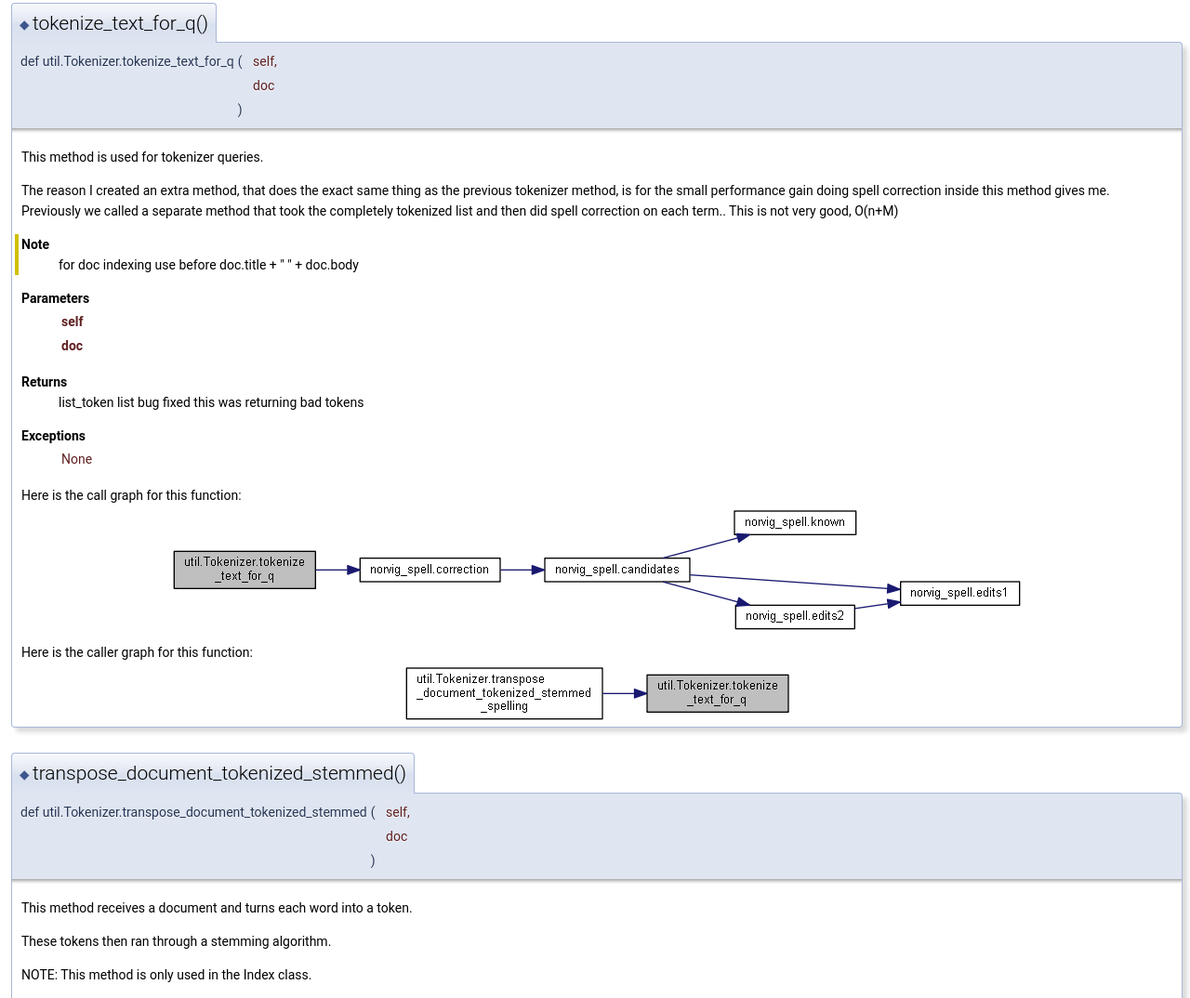
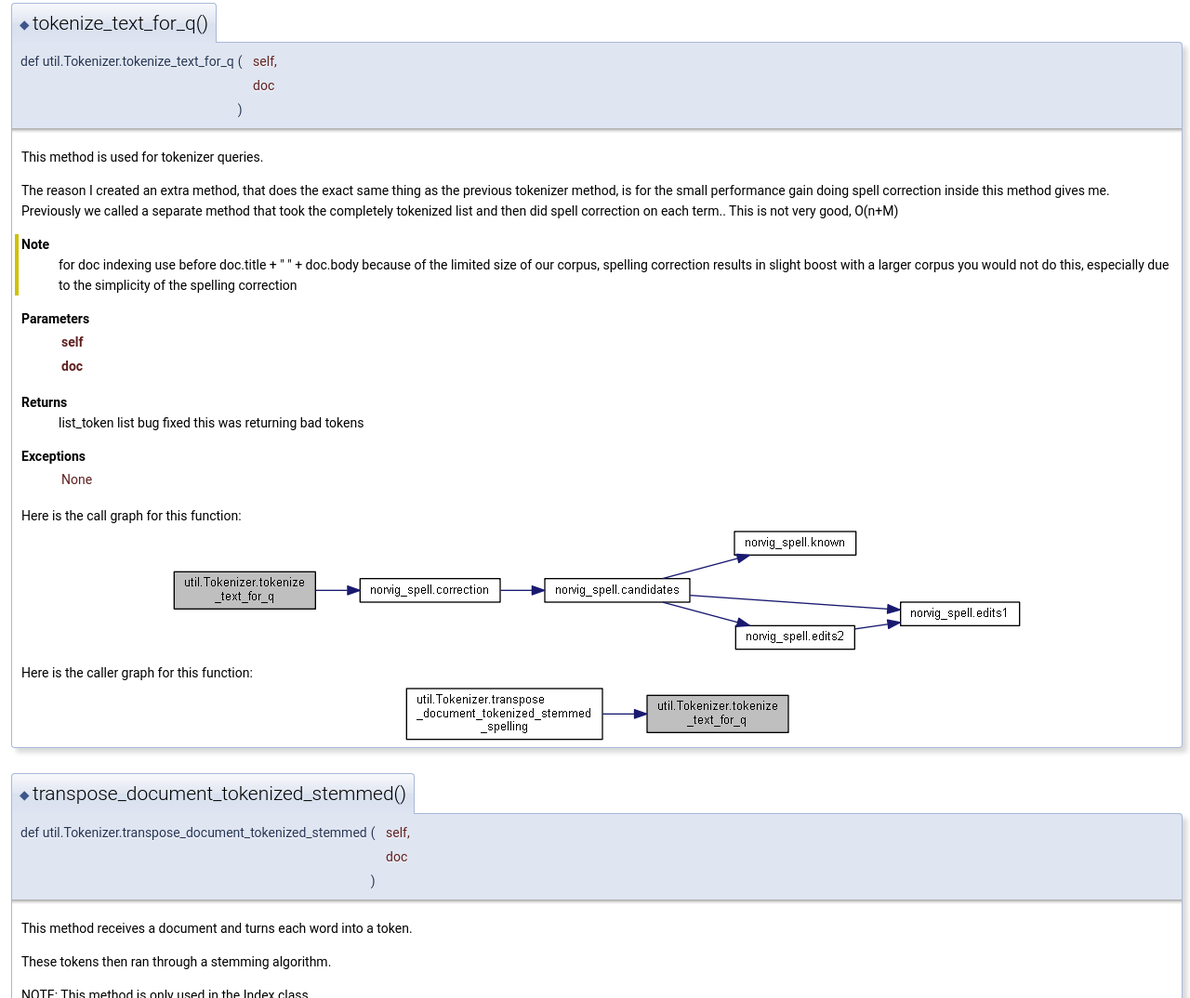
Before and after one commit to natcrossman/SimpleSearchEngine, a plain HTML site: page ProjectDescription/Documetation/html/classutil_1_1_tokenizer.html in a window 1280 px wide. Shown: the part 5705-6779 px from the top of the page at 93% size. Drawn offline with Linux system fonts and the light colour scheme.

Commit message:
add Adds doc files

```diff
--- a/ProjectDescription/Documetation/html/classutil_1_1_tokenizer.html
+++ b/ProjectDescription/Documetation/html/classutil_1_1_tokenizer.html
@@ -545,7 +545,7 @@ Here is the caller graph for this function:</div>
 </div><div class="memdoc">
 
 <p>This method is used for tokenizer queries. </p>
-<p>The reason I created an extra method, that does the exact same thing as the previous tokenizer method, is for the small performance gain doing spell correction inside this method gives me. Previously we called a separate method that took the completely tokenized list and then did spell correction on each term.. This is not very good, O(n+M) </p><dl class="section note"><dt>Note</dt><dd>for doc indexing use before doc.title + " " + doc.body </dd></dl>
+<p>The reason I created an extra method, that does the exact same thing as the previous tokenizer method, is for the small performance gain doing spell correction inside this method gives me. Previously we called a separate method that took the completely tokenized list and then did spell correction on each term.. This is not very good, O(n+M) </p><dl class="section note"><dt>Note</dt><dd>for doc indexing use before doc.title + " " + doc.body because of the limited size of our corpus, spelling correction results in slight boost with a larger corpus you would not do this, especially due to the simplicity of the spelling correction </dd></dl>
 <dl class="params"><dt>Parameters</dt><dd>
   <table class="params">
     <tr><td class="paramname">self</td><td></td></tr>
```
